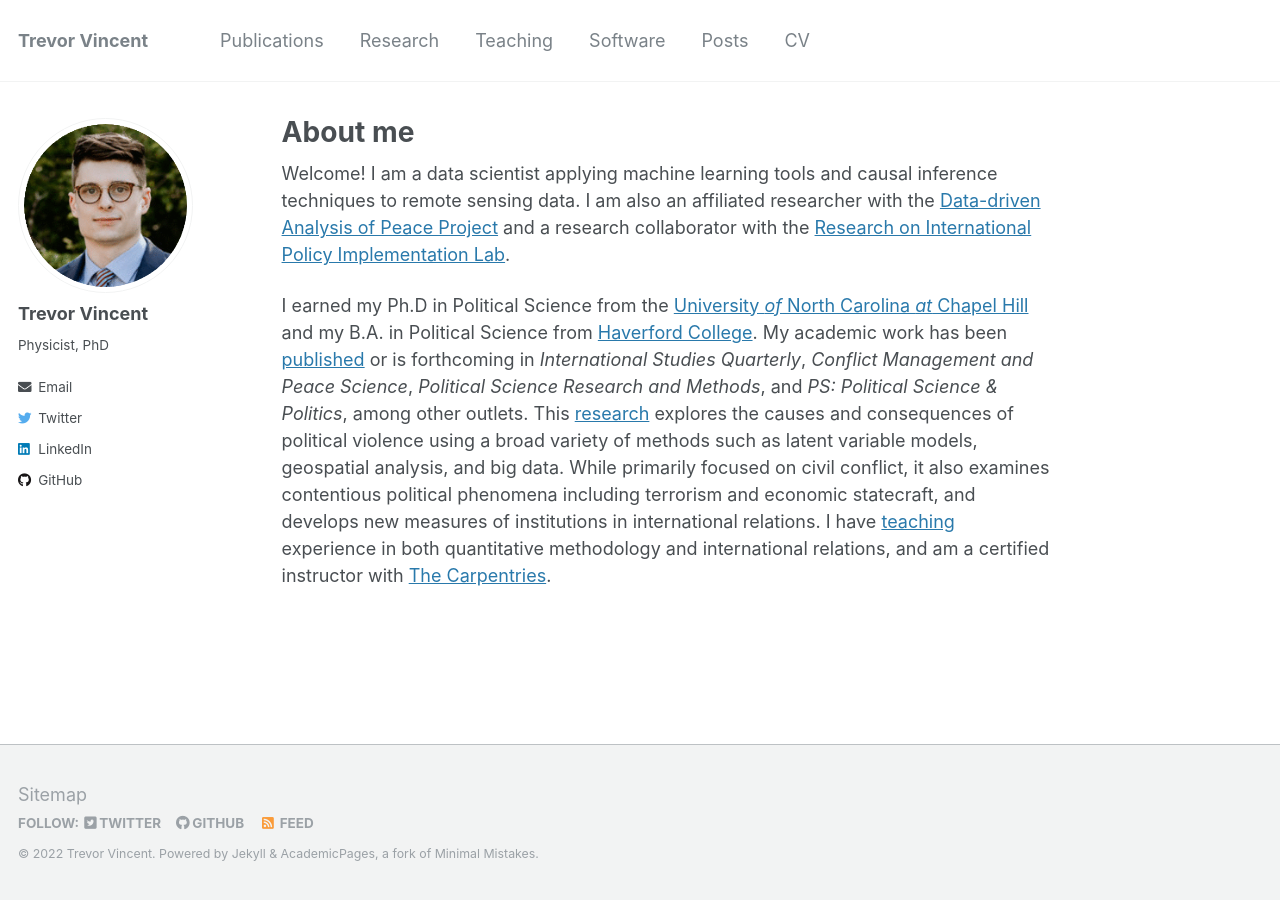
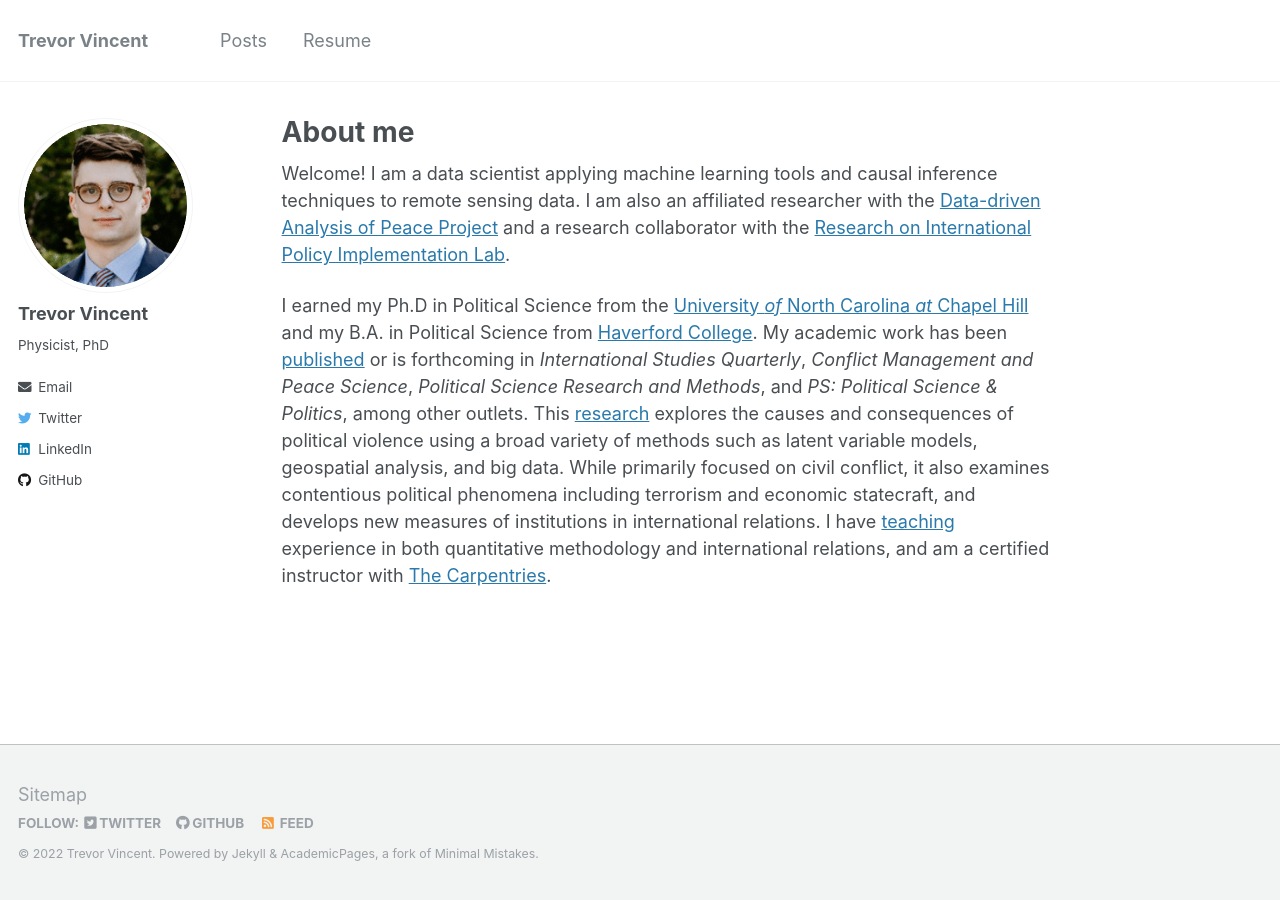
Before and after one commit to trevor-vincent/website-new, a Jekyll site: the page built from _pages/about.md, in a window 1280 px wide. Built offline with Jekyll 4.4.1, drawn with Linux system fonts in a browser that asks for light colours.

Commit message:
add new stuff and things

```diff
--- a/_data/navigation.yml
+++ b/_data/navigation.yml
@@ -1,19 +1,7 @@
 # main links links
 main:
-  - title: "Publications"
-    url: /publications/
-
-  - title: "Research"
-    url: /research/
-
-  - title: "Teaching"
-    url: /teaching/
-
-  - title: "Software"
-    url: /software/
-
   - title: "Posts"
     url: /posts/
 
-  - title: "CV"
+  - title: "Resume"
     url: /cv/
```
